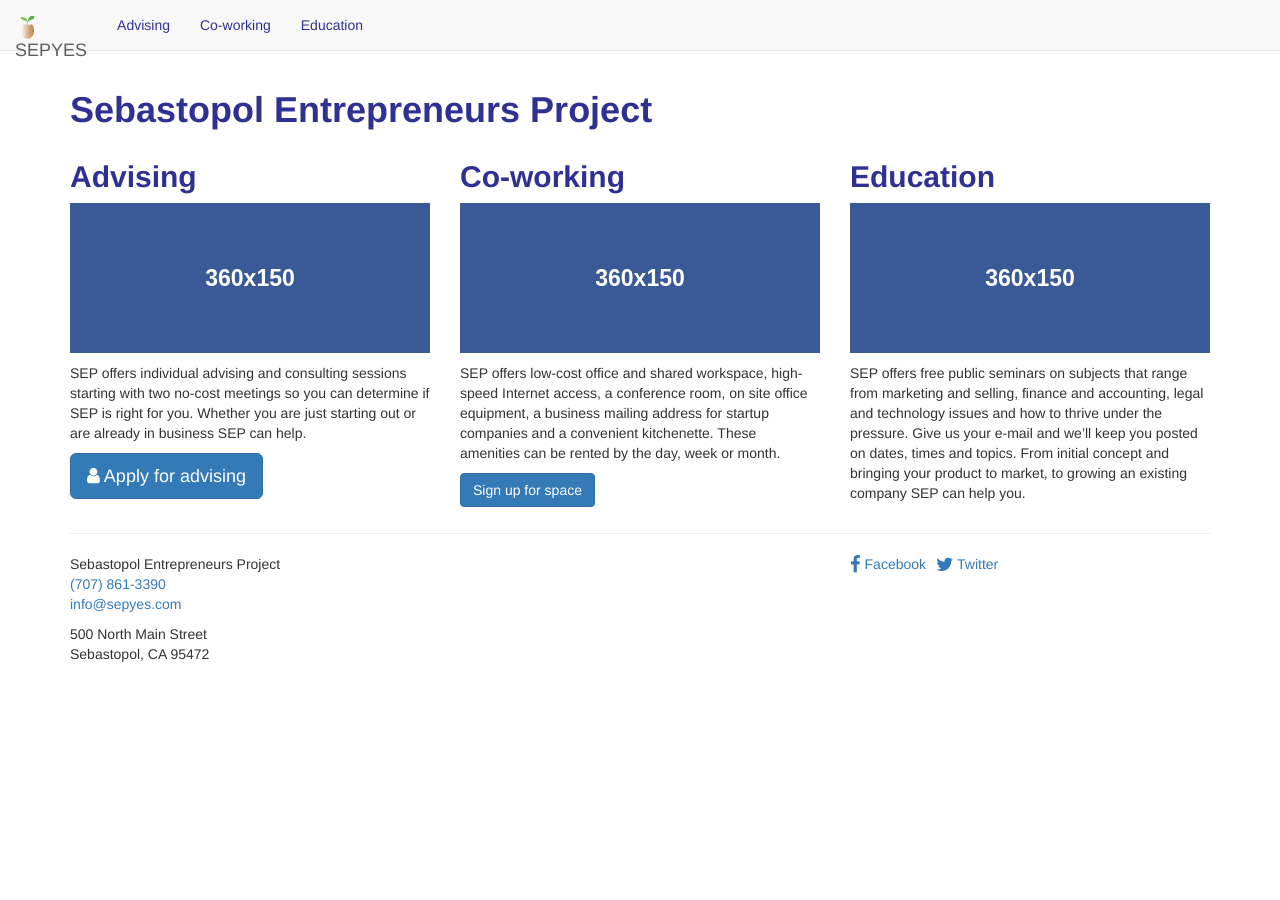
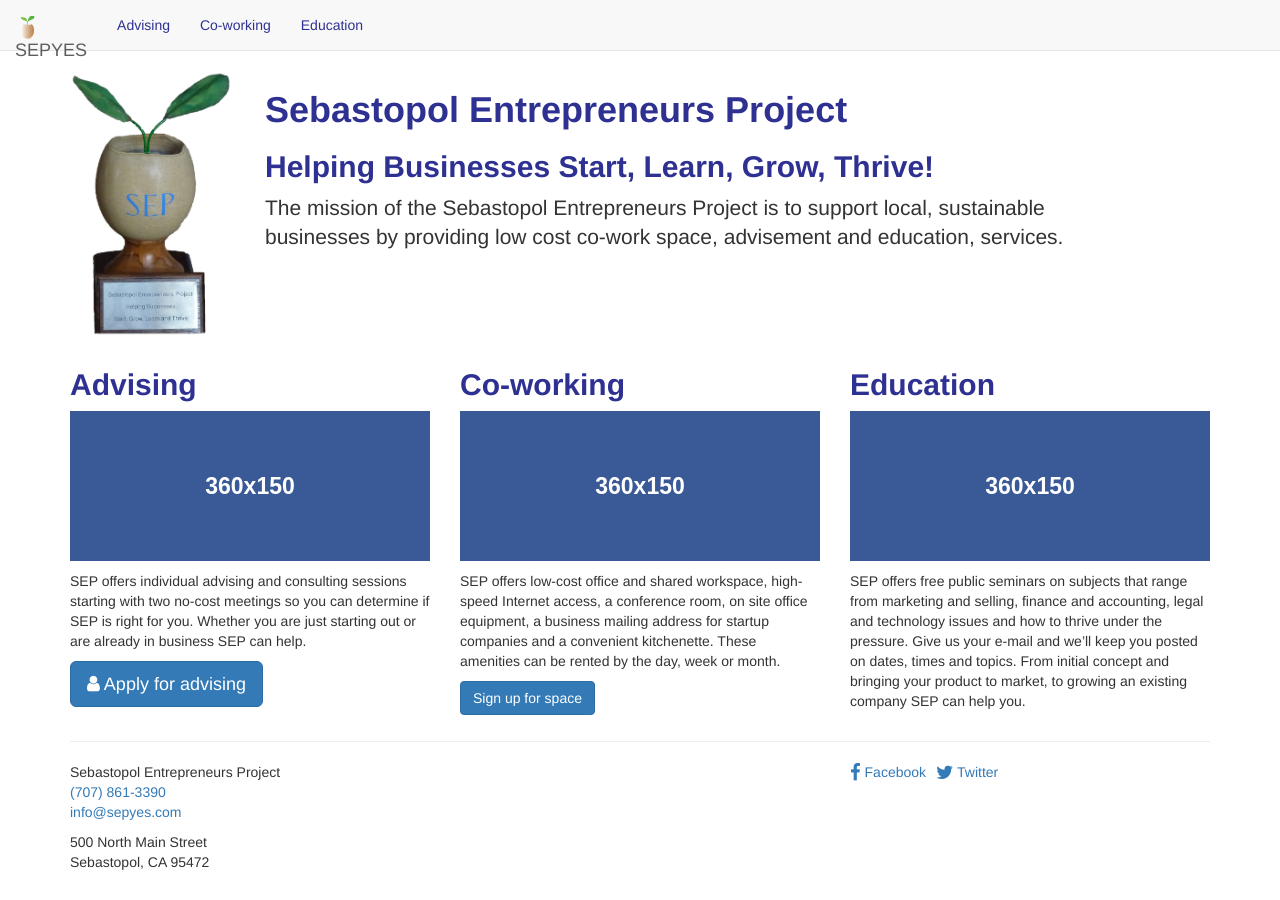
Before and after one commit to gcarothers/sepyes.com, a Jekyll site: the page built from index.html, in a window 1280 px wide. Built offline with Jekyll 4.4.1, drawn with Linux system fonts in a browser that asks for light colours; nearby versions of some CDN libraries; Markdown is read by kramdown in place of the engine named in the settings; comment, search, counter and statistics services are not loaded.

Commit message:
Now with shiny 3d logo ;)

```diff
--- a/index.html
+++ b/index.html
@@ -3,7 +3,16 @@
 title: Sebastopol Entrepreneurs Project
 ---
 
-<h1>Sebastopol Entrepreneurs Project</h1>
+<div class="row">
+  <div class="col-xs-3 col-md-2">
+    <p><img class="img-responsive" src="img/Sep3d.jpg"></p>
+  </div>
+  <div class="col-xs-9 col-md-10">
+    <h1>Sebastopol Entrepreneurs Project</h1>
+    <h2>Helping Businesses Start, Learn, Grow, Thrive!</h2>
+    <p class="lead">The mission of the Sebastopol Entrepreneurs Project is to support local, sustainable businesses by providing low cost co-work space, advisement and education, services.</p>
+  </div>
+</div>
 <div class="row">
   <div class="col-md-4">
     <h2>Advising</h2>
```
Also changed, not shown: img/Sep3d.jpg (added).
